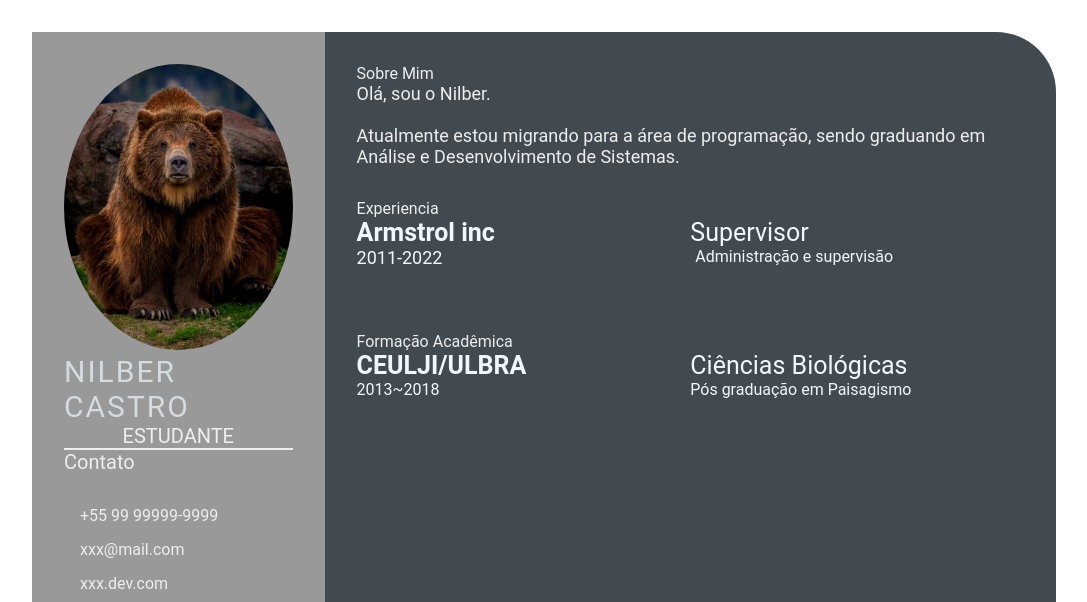
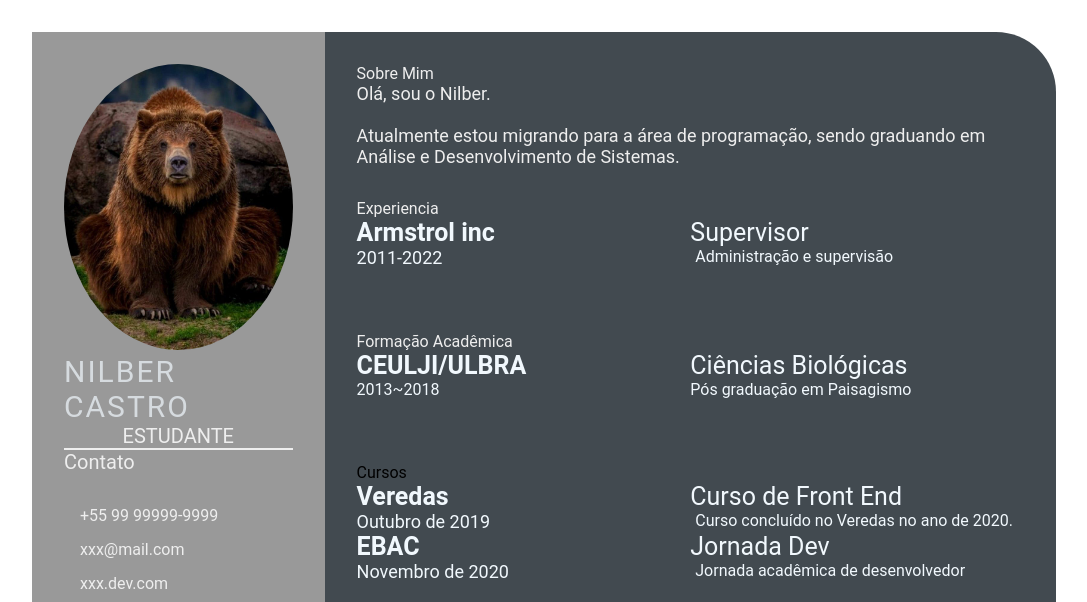
Before and after one commit to newbear91/newbear91.github.io, a plain HTML site: page index.html in a window 1280 px wide. Shown: the top 602 px of the page, without its empty margins (96-1183 px from the left). Drawn offline with Linux system fonts and the light colour scheme.

Commit message:
index.html

```diff
--- a/index.html
+++ b/index.html
@@ -86,6 +86,30 @@
                         </div>
                     </div>
                 </section>
+                <section class="awards gap">
+                    <div class="right title">Cursos</div>
+                    <div class="awards-contents">
+                        <div class="awards-left">
+                            <p class="awards-company-name">Veredas</p>
+                            <p class="awards-time-period">Outubro de 2019</p>
+                        </div>
+                        <div class="awards-right">
+                            <p class="awards-name">Curso de Front End</p>
+                            <p class="awards-desc">
+                                Curso concluído no Veredas no ano de 2020.
+                            </p>
+                        </div>
+                            <div class="awards-left">
+                                <p class="awards-company-name">EBAC</p>
+                                <p class="awards-time-period">Novembro de 2020</p>
+                            </div>
+                            <div class="awards-right">
+                                <p class="awards-name">Jornada Dev</p>
+                                <p class="awards-desc">
+                                    Jornada acadêmica de desenvolvedor
+                                </p>
+                        </div>
+                </section>
             </div>
         </section>
     </main>
```
